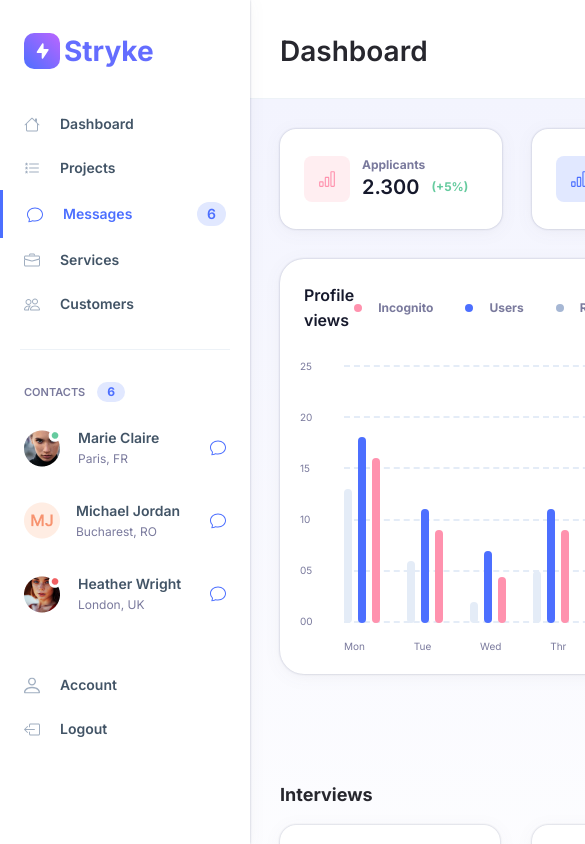
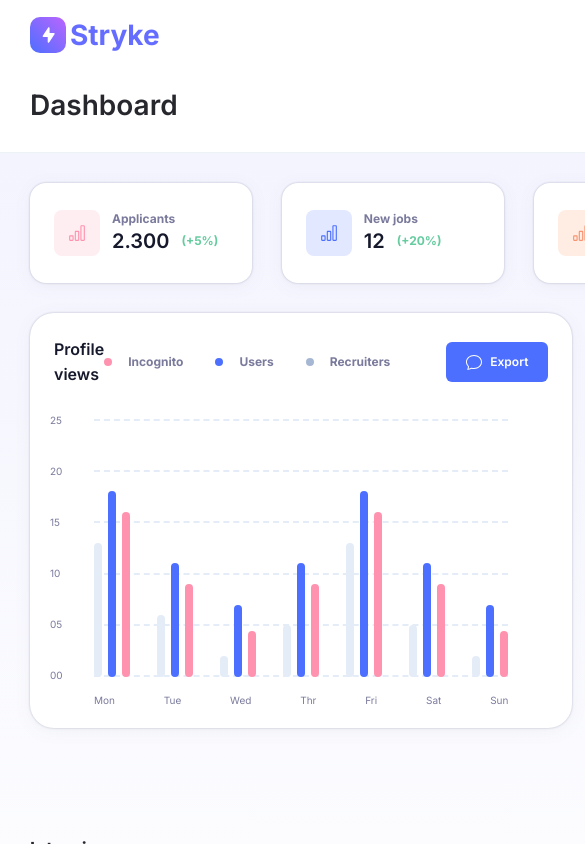
Before and after one commit to DevOluwatoyin/dashboard, a Next.js app: page /dashboard in a window 390 px wide. Shown: the top 844 px of the page, 585 px wide, since content can reach past the window. Built offline with nearby package versions, Linux system fonts and the light colour scheme.

Commit message:
working on dashboard mobile responsiveness

```diff
--- a/src/app/dashboard/page.tsx
+++ b/src/app/dashboard/page.tsx
@@ -6,12 +6,14 @@ import Cta from "@/components/Cta";
 import Viewers from "@/components/Viewers";
 import ProfileViewsGraph from "@/components/ProfileViewsGraph";
 import Sidebar from "@/components/Sidebar";
+import SidebarControl from "@/components/SidebarControl";
 
 const Dashboard = () => {
   return (
     <div className="flex">
-      <Sidebar />
-      <div className="flex-1 ml-[250px]">
+      {/* <Sidebar /> */}
+      <div className="flex-1 md:ml-[250px]">
+        <SidebarControl />
         <DashboardHeader />
         <div className="flex flex-col p-[30px] gap-[30px] bg-gradient-linear-two">
           <UserStats />
--- a/src/components/Sidebar.tsx
+++ b/src/components/Sidebar.tsx
@@ -6,8 +6,8 @@ import { sideLists } from "@/constants/sidebarNav";
 import Button from "./Button";
 import divider from "../assets/divider.svg";
 import Contact from "./Contact";
-import user from "../assets/user.svg"
-import logout from "../assets/logout.svg"
+import user from "../assets/user.svg";
+import logout from "../assets/logout.svg";
 
 const Sidebar = () => {
   return (
--- /dev/null
+++ b/src/components/SidebarControl.tsx
@@ -0,0 +1,25 @@
+import Image from "next/image";
+import Link from "next/link";
+import React from "react";
+import purpleLogo from "../assets/logo2.svg";
+import ham from "../assets/ham.svg"
+import close from "../assets/close.svg"
+
+const SidebarControl = () => {
+  return (
+    <div className="px-[30px] pt-4 flex justify-between items-center md:hidden">
+      <Link
+        href="/dashboard"
+        className="flex items-center gap-1 relative max-w-[200px]"
+      >
+        <Image src={purpleLogo} alt="stryke logo" />
+        <span className="text-[28px] font-bold leading-[38px] text-[#646DFF]">
+          Stryke
+        </span>
+      </Link>
+
+    </div>
+  );
+};
+
+export default SidebarControl;
```
Also changed, not shown: src/assets/close.svg (added), src/assets/ham.svg (added).
